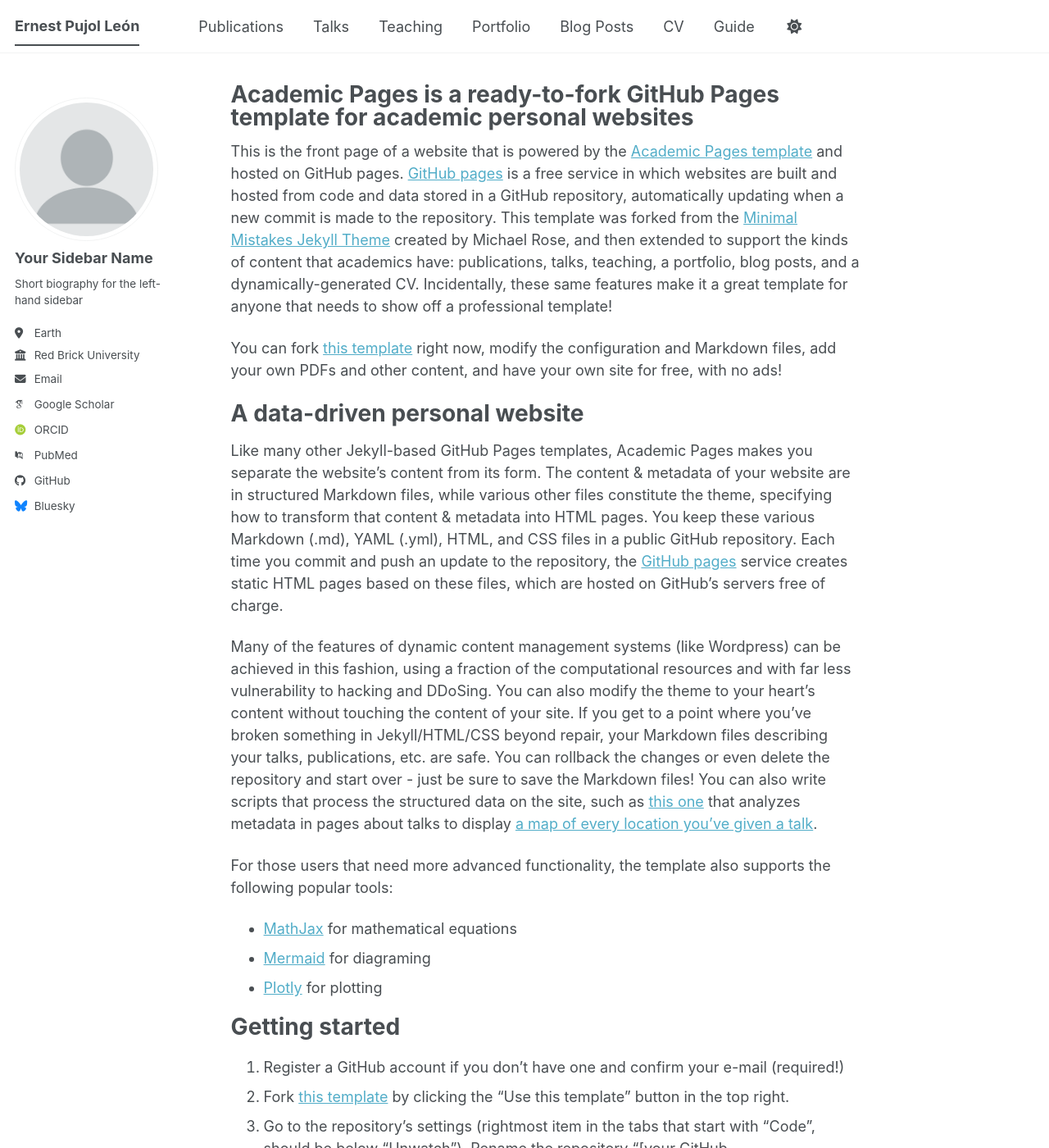
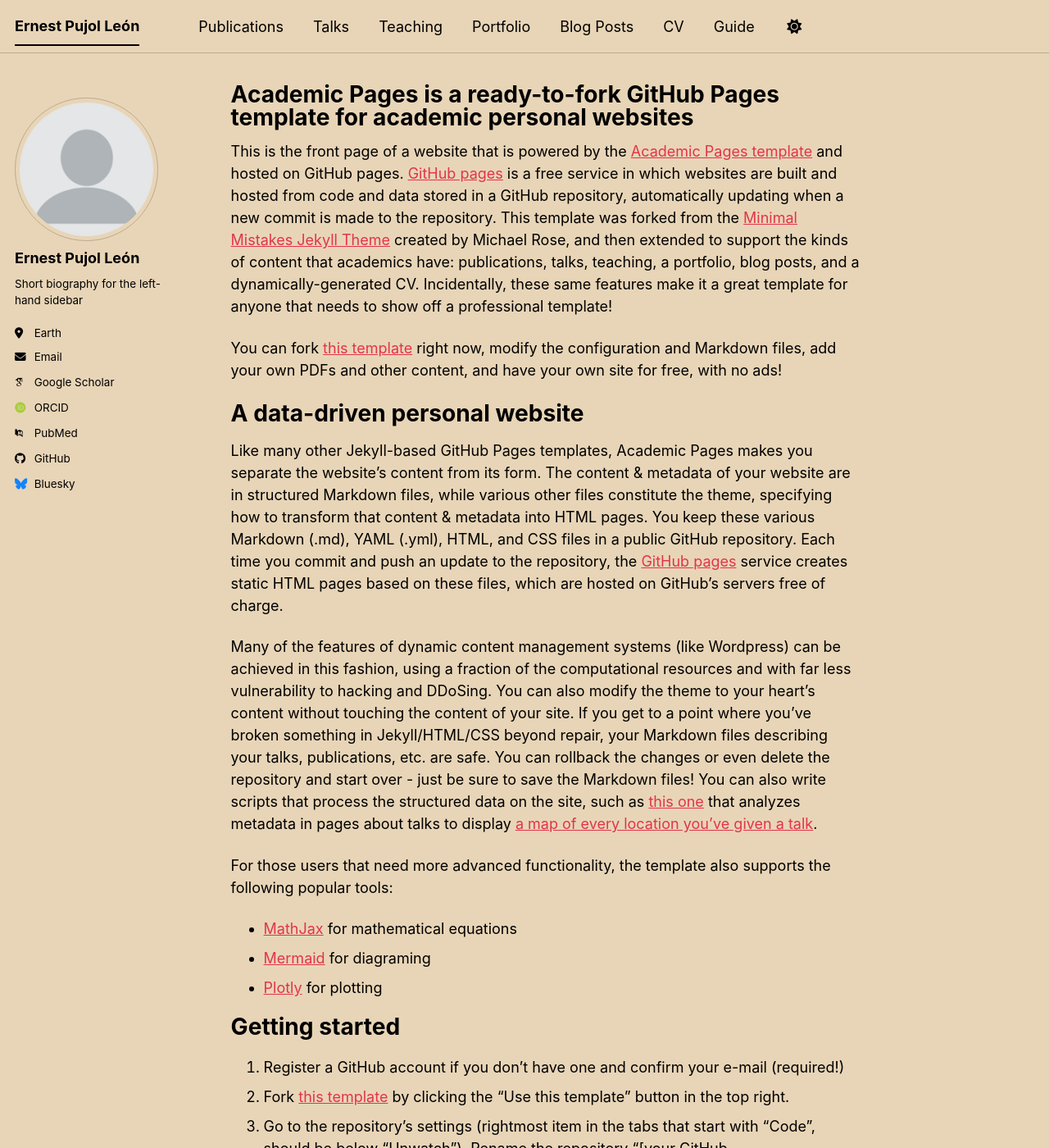
Before and after one commit to epujol90/epujol90.github.io, a Jekyll site: the page built from _pages/about.md, in a window 1280 px wide and 1400 px high. Shown: the whole window at 82% size. Built offline with Jekyll 4.4.1, drawn with Linux system fonts in a browser that asks for light colours; some web fonts are replaced; a script bundle is joined from its source files by our own code; library files that are not in the unit come from our copies.

Commit message:
Update _config.yml

```diff
--- a/_config.yml
+++ b/_config.yml
@@ -8,7 +8,7 @@
 
 # Basic Site Settings
 locale                   : "en-US"
-site_theme               : "default" # The available themes options are "default", "air", "sunrise", "mint", "dirt" and "contrast"
+site_theme               : "sunrise" # The available themes options are "default", "air", "sunrise", "mint", "dirt" and "contrast"
 title                    : "Ernest Pujol León"
 title_separator          : "-"
 name                     : &name "Ernest Pujol León"
@@ -24,11 +24,11 @@ repository               : "academicpages/academicpages.github.io"
 author:
   # Biographic information
   avatar           : "profile.png"
-  name             : "Your Sidebar Name"
+  name             : "Ernest Pujol León"
   pronouns         : # example: "she/her"
   bio              : "Short biography for the left-hand sidebar"
   location         : "Earth"
-  employer         : "Red Brick University"
+  employer         : # "Red Brick University"
   uri              : # URL
   email            : "none@example.org"
 
```
